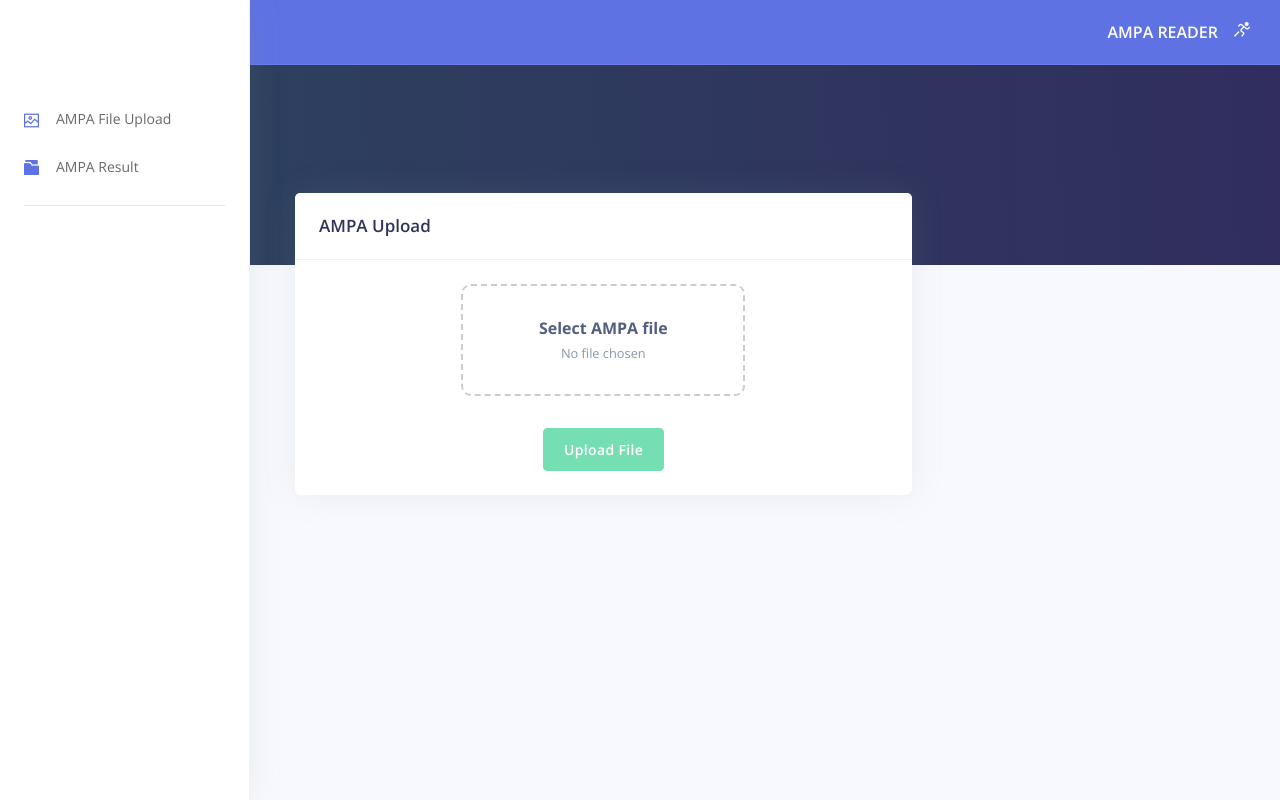
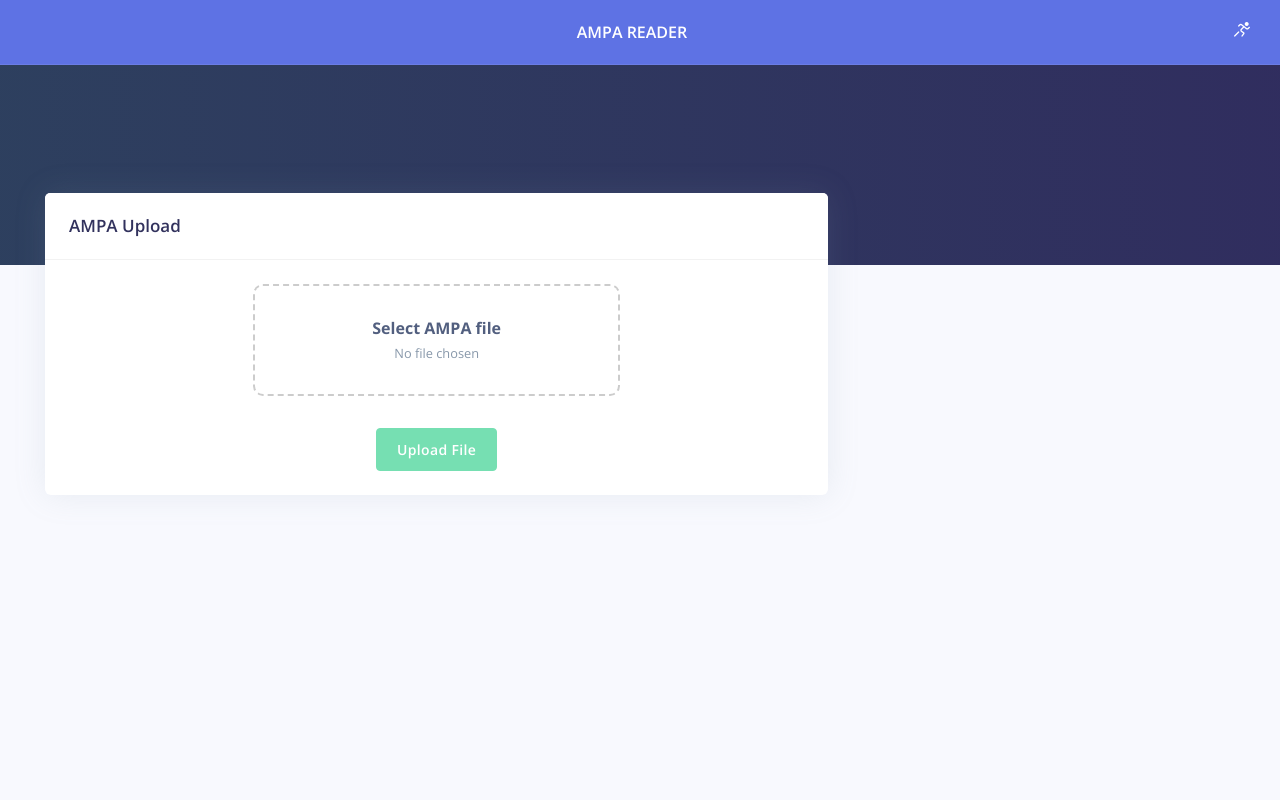
Before and after one commit to mcpicornell/ampa-app, a Django app: page /upload-ampa/ in a window 1280 px wide. Run offline with Django 3.2, Linux system fonts and the light colour scheme; the visitor is signed in with stand-in values (Sample User, id 1); some libraries are stand-ins or nearby versions.

Commit message:
feat: hide sidenav

```diff
--- a/apps/templates/includes/navigation.html
+++ b/apps/templates/includes/navigation.html
@@ -1,11 +1,9 @@
 <nav class="navbar navbar-top navbar-expand navbar-dark bg-primary border-bottom">
   <div class="container-fluid">
-    <div class="collapse navbar-collapse" id="navbarSupportedContent">
+    <div class="collapse navbar-collapse d-flex justify-content-between align-items-center" id="navbarSupportedContent">
 
-      <!-- Navbar links -->
-      <ul class="navbar-nav align-items-center  ml-md-auto ">
+      {% comment %} <ul class="navbar-nav align-items-center">
         <li class="nav-item d-xl-none">
-          <!-- Sidenav toggler -->
           <div class="pr-3 sidenav-toggler sidenav-toggler-dark" data-action="sidenav-pin" data-target="#sidenav-main">
             <div class="sidenav-toggler-inner">
               <i class="sidenav-toggler-line"></i>
@@ -14,8 +12,9 @@
             </div>
           </div>
         </li>
-      </ul>
-      <ul class="navbar-nav align-items-center  ml-auto ml-md-0 ">
+      </ul> {% endcomment %}
+
+      <ul class="navbar-nav align-items-center mx-auto">
         <li class="nav-item">
           <a href="/" class="nav-link">
             <span class="navbar-brand-text text-white font-weight-bold">
@@ -24,12 +23,15 @@
           </a>
         </li>
       </ul>
-      <ul class="navbar-nav align-items-center  ml-auto ml-md-0 ">
-        <div class="d-flex align-items-center rounded-circle">
-          <a href="{% url 'logout' %}" class="rounded-circle">
-            <i class="ni ni-user-run text-white"></i>
-          </a>
-        </div>
+
+      <ul class="navbar-nav align-items-center">
+        <li class="nav-item">
+          <div class="d-flex align-items-center rounded-circle">
+            <a href="{% url 'logout' %}" class="rounded-circle">
+              <i class="ni ni-user-run text-white"></i>
+            </a>
+          </div>
+        </li>
       </ul>
     </div>
   </div>
--- a/apps/templates/includes/sidenav.html
+++ b/apps/templates/includes/sidenav.html
@@ -8,20 +8,14 @@
       <div class="collapse navbar-collapse" id="sidenav-collapse-main">
         <!-- Nav items -->
         <ul class="navbar-nav">
-          {% comment %} <li class="nav-item">
-            <a class="nav-link {% if 'index' in segment %} active {% endif %}" href="/">
-              <i class="ni ni-tv-2 text-primary"></i>
-              <span class="nav-link-text">Dashboard</span>
-            </a>
-          </li> {% endcomment %}
           <li class="nav-item">
-            <a class="nav-link {% if 'ampa-file-upload' in segment %} active {% endif %}" href="/ampa-file-upload.html">
+            <a class="nav-link {% if 'ampa-file-upload' in segment %} active {% endif %}" href="/upload-ampa/">
               <i class="ni ni-image text-primary"></i>
               <span class="nav-link-text">AMPA File Upload</span>
             </a>
           </li>
           <li class="nav-item">
-            <a class="nav-link {% if 'ampa-result' in segment %} active {% endif %}" href="/ampa-result.html">
+            <a class="nav-link {% if 'ampa-result' in segment %} active {% endif %}" href="/ampa-result/">
               <i class="ni ni-folder-17 text-primary"></i>
               <span class="nav-link-text">AMPA Result</span>
             </a>
--- a/apps/templates/layouts/base.html
+++ b/apps/templates/layouts/base.html
@@ -43,7 +43,7 @@
 
 <body class="">
 
-  {% include "includes/sidenav.html" %}
+  {% comment %} {% include "includes/sidenav.html" %} {% endcomment %}
 
   <div class="main-content" id="panel">
 
```
